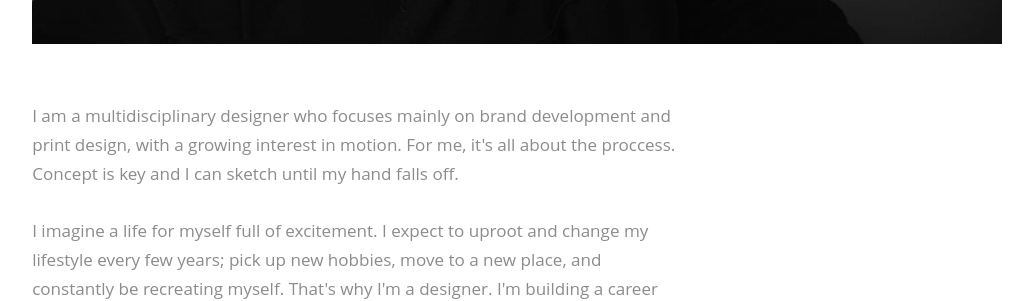
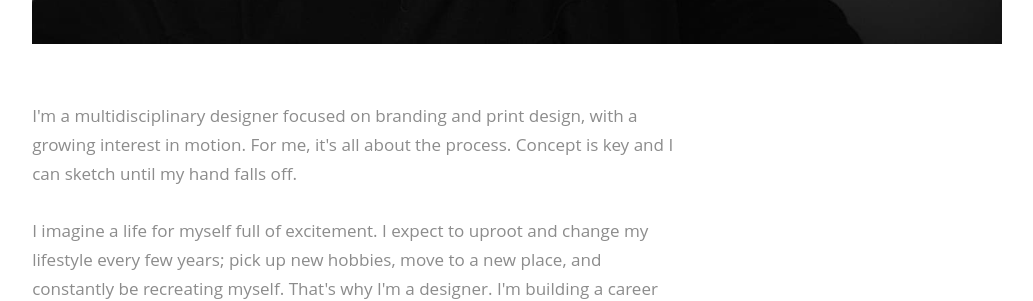
Before and after one commit to ethto/art-website, a Jekyll site: the page built from about.html, in a window 1280 px wide. Shown: the part 854-1155 px from the top of the page, without its empty margins (123-1156 px from the left). Built offline with Jekyll 4.4.1, drawn with Linux system fonts in a browser that asks for light colours; some web fonts are replaced.

Commit message:
extra edits

```diff
--- a/about.html
+++ b/about.html
@@ -15,7 +15,7 @@ layout: default
 
     <div class="about-me unit xs-1 s-1 m-2-3 l-2-3 xl-2-3 pad-b">
 
-      <p class="milli">I am a multidisciplinary designer who focuses mainly on brand development and print design, with a growing interest in motion. For me, it's all about the proccess. Concept is key and I can sketch until my hand falls off.</p>
+      <p class="milli">I'm a multidisciplinary designer focused on branding and print design, with a growing interest in motion. For me, it's all about the process. Concept is key and I can sketch until my hand falls off.</p>
 
       <p class="milli">I imagine a life for myself full of excitement. I expect to uproot and change my lifestyle every few years; pick up new hobbies, move to a new place, and constantly be recreating myself. That's why I'm a designer. I'm building a career for myself based on  freedom, flexibility, and fun. I want to live a big life and make a difference while I'm here. My goal is to find solutions to the problems that affect people most. The world is moving forward and I want to be a part of it.</p>
 
--- a/extra.html
+++ b/extra.html
@@ -3,7 +3,7 @@ layout: default
 ---
 <title>Esther Johnson · Extra</title>
 <div class="wrapper gutter-1-2 pad-t">
-  <p class="milli gutter-1-4">This is some of the stuff I like to do for fun. Mostly doodles</p>
+  <p class="milli gutter-1-4">These are some of the doodles I do for fun</p>
 
   <div class="fun grid push-1-2">
     <div class="unit xs-1 s-1 m-1-3 l-1-3 xl-1-3">
```
